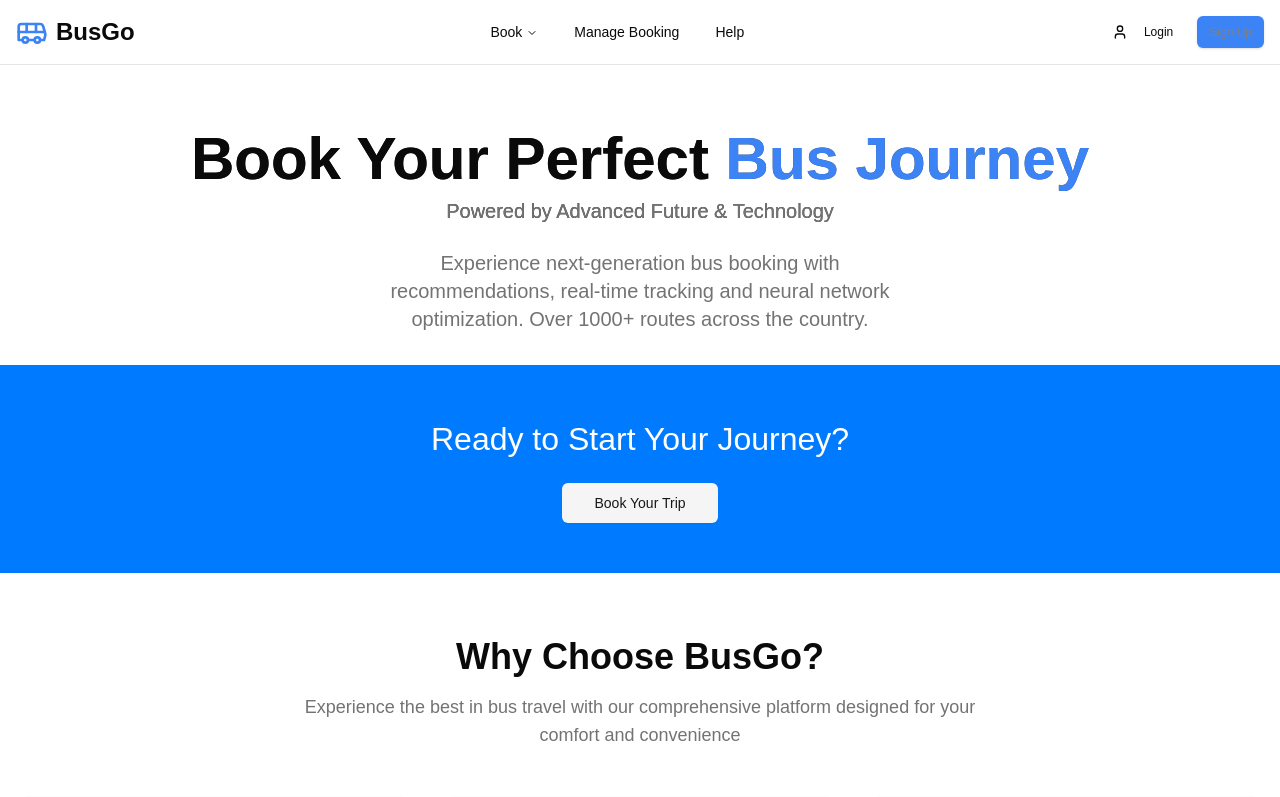
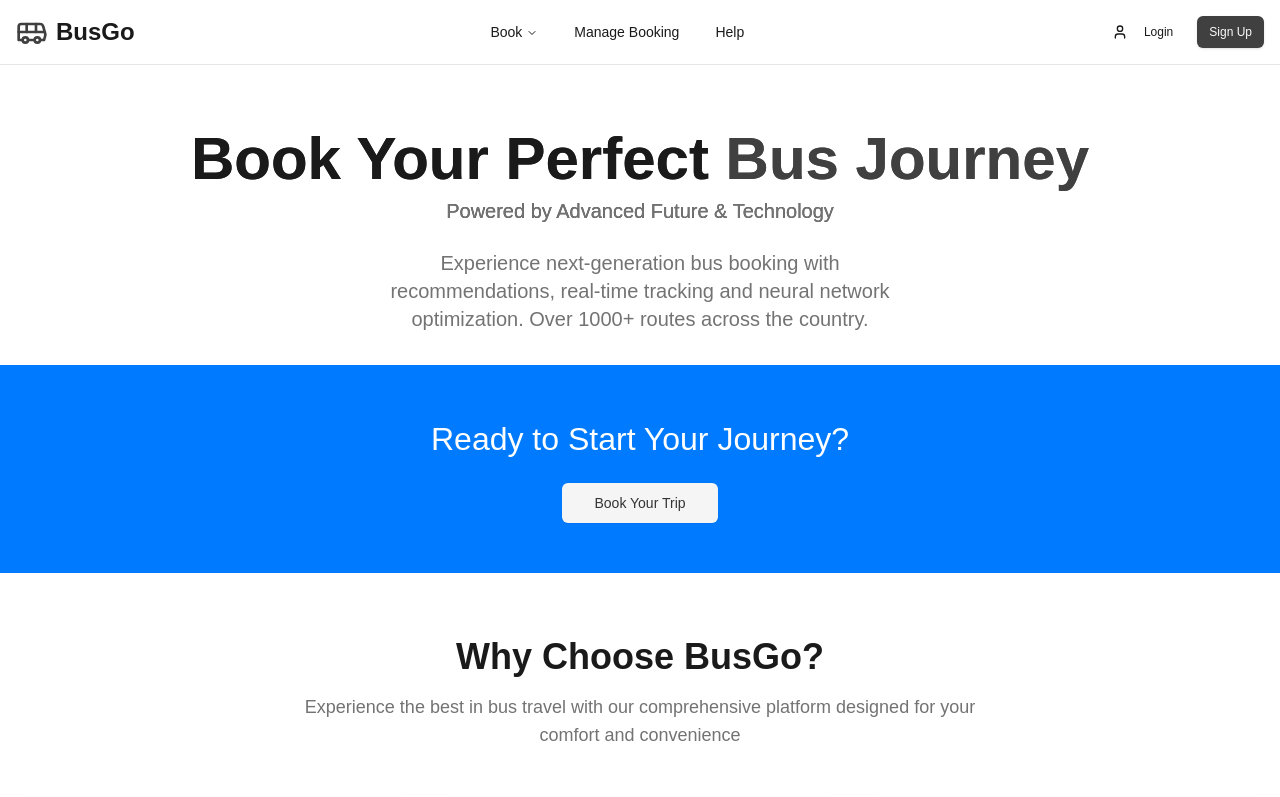
Before and after one commit to Abu388/Bus-ticket-system, a React (Vite) app: page / in a window 1280 px wide. Shown: the top 797 px of the page. Built offline with nearby package versions, Linux system fonts and the light colour scheme.

Commit message:
index.css

```diff
--- a/src/index.css
+++ b/src/index.css
@@ -1,71 +1,3 @@
-/* :root {
-  font-family: system-ui, Avenir, Helvetica, Arial, sans-serif;
-  line-height: 1.5;
-  font-weight: 400;
-
-  color-scheme: light dark;
-  color: rgba(255, 255, 255, 0.87);
-  background-color: #242424;
-
-  font-synthesis: none;
-  text-rendering: optimizeLegibility;
-  -webkit-font-smoothing: antialiased;
-  -moz-osx-font-smoothing: grayscale;
-}
-
-a {
-  font-weight: 500;
-  color: #646cff;
-  text-decoration: inherit;
-}
-a:hover {
-  color: #535bf2;
-}
-
-body {
-  margin: 0;
-  display: flex;
-  place-items: center;
-  min-width: 320px;
-  min-height: 100vh;
-}
-
-h1 {
-  font-size: 3.2em;
-  line-height: 1.1;
-}
-
-button {
-  border-radius: 8px;
-  border: 1px solid transparent;
-  padding: 0.6em 1.2em;
-  font-size: 1em;
-  font-weight: 500;
-  font-family: inherit;
-  background-color: #1a1a1a;
-  cursor: pointer;
-  transition: border-color 0.25s;
-}
-button:hover {
-  border-color: #646cff;
-}
-button:focus,
-button:focus-visible {
-  outline: 4px auto -webkit-focus-ring-color;
-}
-
-@media (prefers-color-scheme: light) {
-  :root {
-    color: #213547;
-    background-color: #ffffff;
-  }
-  a:hover {
-    color: #747bff;
-  }
-  button {
-    background-color: #f9f9f9;
-  }
-} */
 @tailwind base;
 @tailwind components;
 @tailwind utilities;
@@ -73,57 +5,72 @@ button:focus-visible {
 @layer base {
   :root {
     --background: 0 0% 100%;
-    --foreground: 0 0% 3.9%;
+    --foreground: 0 0% 10%;
     --card: 0 0% 100%;
-    --card-foreground: 0 0% 3.9%;
+    --card-foreground: 0 0% 10%;
     --popover: 0 0% 100%;
-    --popover-foreground: 0 0% 3.9%;
-    --primary: 217 91% 60%; /* Tailwind's blue-600 */
-  --primary-foreground: 0 0% 50%; /* white */
-    --secondary: 0 0% 96.1%;
-    --secondary-foreground: 0 0% 9%;
-    --muted: 0 0% 96.1%;
-    --muted-foreground: 0 0% 45.1%;
-    --accent: 0 0% 96.1%;
-    --accent-foreground: 0 0% 9%;
-    --destructive: 0 84.2% 60.2%;
+    --popover-foreground: 0 0% 10%;
+
+    --primary: 0 0% 25%; /* neutral dark gray */
+    --primary-foreground: 0 0% 98%;
+
+    --secondary: 0 0% 96%;
+    --secondary-foreground: 0 0% 20%;
+
+    --muted: 0 0% 95%;
+    --muted-foreground: 0 0% 45%;
+
+    --accent: 0 0% 93%;
+    --accent-foreground: 0 0% 15%;
+
+    --destructive: 0 70% 45%; /* muted red */
     --destructive-foreground: 0 0% 98%;
-    --border: 0 0% 89.8%;
-    --input: 0 0% 89.8%;
-    --ring: 0 0% 3.9%;
-    --chart-1: 12 76% 61%;
-    --chart-2: 173 58% 39%;
-    --chart-3: 197 37% 24%;
-    --chart-4: 43 74% 66%;
-    --chart-5: 27 87% 67%;
+
+    --border: 0 0% 90%;
+    --input: 0 0% 90%;
+    --ring: 0 0% 40%;
+
+    --chart-1: 0 0% 40%;
+    --chart-2: 0 0% 55%;
+    --chart-3: 0 0% 35%;
+    --chart-4: 0 0% 65%;
+    --chart-5: 0 0% 50%;
+
     --radius: 0.5rem;
   }
 
   .dark {
-    --background: 0 0% 3.9%;
-    --foreground: 0 0% 98%;
-    --card: 0 0% 3.9%;
-    --card-foreground: 0 0% 98%;
-    --popover: 0 0% 3.9%;
-    --popover-foreground: 0 0% 98%;
-    --primary: 0 0% 98%;
-    --primary-foreground: 0 0% 9%;
-    --secondary: 0 0% 14.9%;
-    --secondary-foreground: 0 0% 98%;
-    --muted: 0 0% 14.9%;
-    --muted-foreground: 0 0% 63.9%;
-    --accent: 0 0% 14.9%;
-    --accent-foreground: 0 0% 98%;
-    --destructive: 0 62.8% 30.6%;
-    --destructive-foreground: 0 0% 98%;
-    --border: 0 0% 14.9%;
-    --input: 0 0% 14.9%;
-    --ring: 0 0% 83.1%;
-    --chart-1: 220 70% 50%;
-    --chart-2: 160 60% 45%;
-    --chart-3: 30 80% 55%;
-    --chart-4: 280 65% 60%;
-    --chart-5: 340 75% 55%;
+    --background: 0 0% 6%;
+    --foreground: 0 0% 90%;
+    --card: 0 0% 8%;
+    --card-foreground: 0 0% 90%;
+    --popover: 0 0% 8%;
+    --popover-foreground: 0 0% 90%;
+
+    --primary: 0 0% 90%;
+    --primary-foreground: 0 0% 10%;
+
+    --secondary: 0 0% 15%;
+    --secondary-foreground: 0 0% 90%;
+
+    --muted: 0 0% 18%;
+    --muted-foreground: 0 0% 65%;
+
+    --accent: 0 0% 20%;
+    --accent-foreground: 0 0% 90%;
+
+    --destructive: 0 50% 35%;
+    --destructive-foreground: 0 0% 95%;
+
+    --border: 0 0% 20%;
+    --input: 0 0% 20%;
+    --ring: 0 0% 75%;
+
+    --chart-1: 0 0% 60%;
+    --chart-2: 0 0% 70%;
+    --chart-3: 0 0% 50%;
+    --chart-4: 0 0% 80%;
+    --chart-5: 0 0% 65%;
   }
 }
 
```
